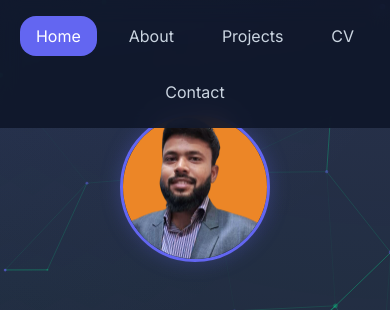
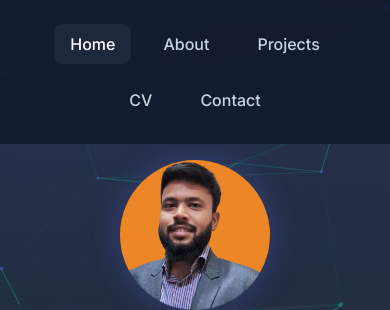
Before and after one commit to WaqasAliDS/waqas-portfolio, a plain HTML site: page index.html in a window 390 px wide. Shown: the top 310 px of the page. Drawn offline with nearby package versions, Linux system fonts and the light colour scheme.

Commit message:
Fix mobile navigation layout and prevent overlap with profile picture

```diff
--- a/styles.css
+++ b/styles.css
@@ -397,12 +397,12 @@ body::before {
 
 /* Navigation */
 .nav-container {
-    background: rgba(15, 23, 42, 0.9);
-    backdrop-filter: blur(10px);
     position: fixed;
     top: 0;
     left: 0;
     right: 0;
+    background: rgba(15, 23, 42, 0.8);
+    backdrop-filter: blur(10px);
     z-index: 1000;
     padding: 1rem;
 }
@@ -413,21 +413,59 @@ body::before {
     display: flex;
     justify-content: center;
     gap: 2rem;
+    flex-wrap: wrap;
 }
 
 .nav-link {
     color: var(--text-secondary);
     text-decoration: none;
-    font-size: 1.1rem;
-    padding: 0.5rem 1.5rem;
-    border-radius: 1rem;
+    padding: 0.5rem 1rem;
+    border-radius: 8px;
     transition: all 0.3s ease;
+    font-weight: 500;
 }
 
 .nav-link:hover,
 .nav-link.active {
     color: var(--light);
-    background: var(--primary);
+    background: var(--glass);
+}
+
+@media (max-width: 768px) {
+    .nav-content {
+        gap: 1rem;
+        padding: 0.5rem;
+    }
+
+    .nav-link {
+        padding: 0.4rem 0.8rem;
+        font-size: 0.9rem;
+    }
+
+    body {
+        padding-top: 5rem;
+    }
+}
+
+@media (max-width: 480px) {
+    .nav-content {
+        gap: 0.5rem;
+        justify-content: center;
+        flex-wrap: wrap;
+    }
+
+    .nav-link {
+        padding: 0.3rem 0.6rem;
+        font-size: 0.85rem;
+    }
+
+    body {
+        padding-top: 6rem;
+    }
+
+    .hero {
+        padding-top: 2rem;
+    }
 }
 
 /* Skills section */
@@ -513,11 +551,9 @@ body::before {
     height: 200px;
     border-radius: 50%;
     overflow: hidden;
-    border: 3px solid var(--primary);
-    box-shadow: 0 0 20px rgba(99, 102, 241, 0.3);
-    margin: 0 auto 2rem;
     position: relative;
-    transition: all 0.5s ease;
+    margin-top: 2rem;
+    box-shadow: 0 0 30px rgba(99, 102, 241, 0.3);
 }
 
 .profile-container::after {
@@ -797,6 +833,7 @@ footer {
     .profile-container {
         width: 150px;
         height: 150px;
+        margin-top: 1rem;
     }
 
     .hero-title {
```
